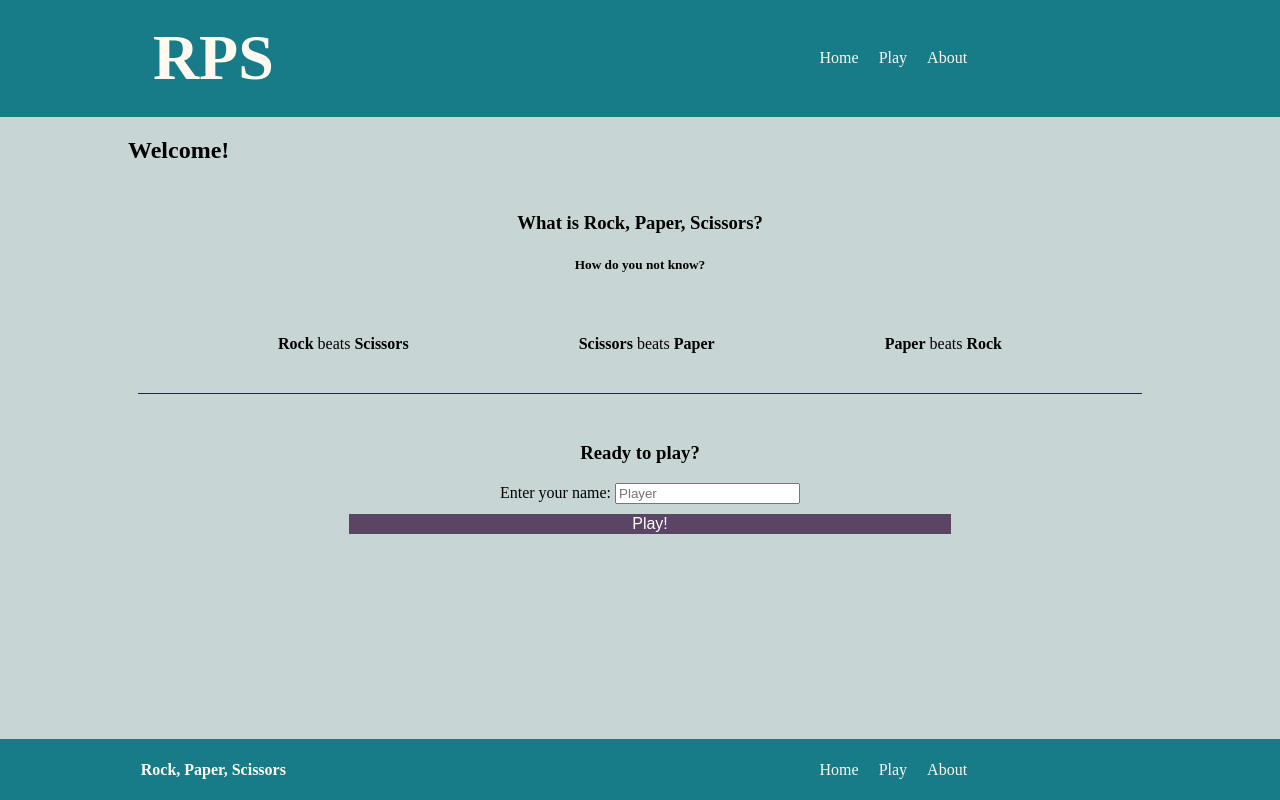
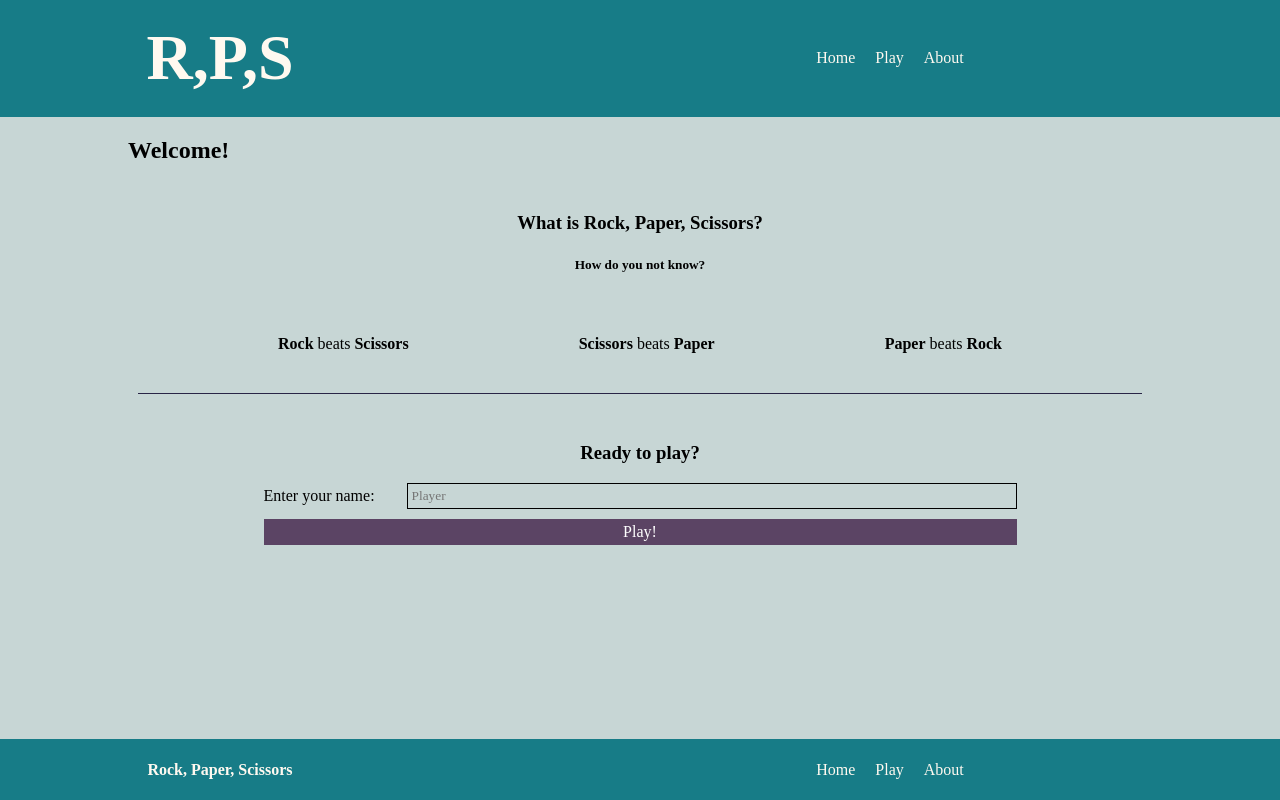
Before and after one commit to JnnyRdng/flask_app_rock_paper_scissors__hw, a Flask app: page / in a window 1280 px wide. Run offline with Flask 2, Linux system fonts and the light colour scheme; some web fonts are replaced.

Commit message:
more tweaks to the css

```diff
--- a/app/static/css/about.css
+++ b/app/static/css/about.css
@@ -3,7 +3,7 @@ section {
     flex-flow: row wrap;
     align-items: center;
     justify-content: center;
-    padding: 40px;
+    /* padding: 40px; */
 }
 
 img {
--- a/app/static/css/style.css
+++ b/app/static/css/style.css
@@ -19,7 +19,6 @@ body {
     font-family: phoreuscherokee, serif;
     display: grid;
     grid-template-rows: auto 1fr auto;
-    /* align-items: start; */
 }
 
 body>header {
@@ -30,6 +29,7 @@ body>header {
     justify-items: center;
     align-items: center;
     color: var(--floral-white);
+    padding: 0px 10px;
 }
 
 #logo {
@@ -44,7 +44,6 @@ nav>ul {
     display: flex;
     flex-flow: row wrap;
     justify-content: space-between;
-    /* grid-template-columns: 1fr 1fr 1fr; */
     list-style: none;
 }
 
@@ -52,17 +51,15 @@ nav>ul>li>a {
     color: var(--floral-white);
     text-decoration: none;
 }
+
 nav>ul>li>a:hover {
-
     text-decoration: underline;
 }
 
 body>main {
     width: 80%;
     margin: 0px auto;
-    /* margin: auto; */
     align-self: start;
-    /* background-color: hotpink; */
 }
 
 body>main>article {
@@ -72,6 +69,7 @@ body>main>article {
 body>main>article>main>hgroup {
     text-align: center;
 }
+
 body>main>article>main>aside {
     text-align: center;
     display: flex;
@@ -80,9 +78,11 @@ body>main>article>main>aside {
     border-bottom: 1px solid var(--dark-purple);
     padding: 30px 0px;
 }
+
 body>main>article>main>aside>p {
     margin: 10px 30px;
 }
+
 body>main>article>main>section {
     display: flex;
     flex-flow: column wrap;
@@ -95,29 +95,22 @@ body>main>article>section {
     display: flex;
     flex-flow: row wrap;
     justify-content: space-evenly;
-    width: 100%;
-}
-
-body>main>article>section>form {
-    display: flex;
-    flex-flow: column wrap;
-    justify-content: space-evenly;
-    align-items: center;
-    /* width: 100%; */
 }
 
 input[type=submit] {
     margin: 10px;
+    padding: 4px;
     border-style: none;
     background-color: var(--english-violet);
     color: white;
     cursor: pointer;
+    font-family: phoreuscherokee, serif;
+    font-size: 1em;
 }
 
 input[type=submit]:hover {
     background-color: var(--dark-purple);
 }
-
 
 input[type=submit]:active {
     background-color: var(--mango-tango);
@@ -130,4 +123,5 @@ body>footer {
     grid-template-columns: 3fr 6fr;
     justify-items: center;
     align-items: center;
+    padding: 0px 10px;
 }
--- /dev/null
+++ b/app/static/css/welcome.css
@@ -0,0 +1,39 @@
+body>main>article>main>section>form {
+    display: flex;
+    flex-flow: column;
+    justify-content: stretch;
+    align-items: center;
+    width: 75%;
+}
+
+body>main>article>main>section>form>div {
+    width: 100%;
+    display: grid;
+    grid-template-columns: auto 1fr;
+    justify-content: center;
+    align-items: center;
+    column-gap: 2em;
+}
+
+input[type=text] {
+    background-color: transparent;
+    border: 1px solid black;
+    box-sizing: border-box;
+    font-family: phoreuscherokee, serif;
+    padding: 4px;
+}
+
+input[type=text]::placeholder {
+    font-family: phoreuscherokee, serif;
+}
+
+input[type=text]:focus {
+    outline: none;
+    box-shadow: 0px 0px 5px black;
+}
+
+input[type="submit"] {
+    border-radius: 0px;
+    height: initial;
+    width: 100%;
+}
--- a/app/templates/about.html
+++ b/app/templates/about.html
@@ -5,6 +5,9 @@
 {% endblock %}
 
 {% block content %}
+<header>
+  <h2>About</h2>
+</header>
 <section>
   <img src="{{ url_for('static', filename='img/the_rock.jpg') }}" alt="The Rock">
   <div>
--- a/app/templates/base.html
+++ b/app/templates/base.html
@@ -12,8 +12,7 @@
 
 <body>
   <header>
-    <h1><a id="logo" href="/">RPS</a></h1>
-    <!-- <h2>{{title}}</h2> -->
+    <h1><a id="logo" href="/">R,P,S</a></h1>
     <nav>
       <ul>
         <li><a href="/">Home</a></li>
--- a/app/templates/draw.html
+++ b/app/templates/draw.html
@@ -6,7 +6,7 @@
 </header>
 <article>
   <p>
-    You both played {{ choice }}! It's a draw!
+    You both played <strong>{{ choice }}</strong>! It's a draw!
   </p>
 </article>
 {% endblock %}
--- a/app/templates/loser.html
+++ b/app/templates/loser.html
@@ -6,7 +6,7 @@
 </header>
 <article>
   <p>
-    You Lost! {{ winner.name }} beat {{ loser.name }} playing {{ winner.choice }} against {{ loser.choice }}
+    You Lost! {{ winner.name }} beat {{ loser.name }} playing <strong>{{ winner.choice }}</strong> against <strong>{{ loser.choice }}</strong>
   </p>
 </article>
 
--- a/app/templates/play.html
+++ b/app/templates/play.html
@@ -6,7 +6,9 @@
 
 {% block content %}
 <article>
-  <h2>Pick a move, {{ player_name }}:</h2>
+  <header>
+    <h2>Pick a move, {{ player_name }}:</h2>
+  </header>
   <section>
     <form action="/get-choices" method="post">
       <input type="hidden" name="move" value="rock">
--- a/app/templates/welcome.html
+++ b/app/templates/welcome.html
@@ -1,27 +1,7 @@
 {% extends "base.html" %}
 
 {% block style %}
-
-<style>
-  body>article>main>article {
-    display: flex;
-    flex-flow: column wrap;
-    align-items: center;
-  }
-  input[type="submit"] {
-    border-radius: 0px;
-    height: initial;
-    width: 100%;
-    font-size: initial;
-  }
-  form {
-    width: 60%;
-    display: flex;
-    flex-flow: column wrap;
-    align-items: center;
-  }
-</style>
-
+<link rel="stylesheet" href="{{ url_for('static', filename='css/welcome.css') }}">
 {% endblock %}
 
 {% block content %}
@@ -53,5 +33,4 @@
     </section>
   </main>
 </article>
-
 {% endblock %}
--- a/app/templates/winner.html
+++ b/app/templates/winner.html
@@ -6,7 +6,7 @@
 </header>
 <article>
   <p>
-    {{ winner.name }} beat {{ loser.name }} playing {{ winner.choice }} against {{ loser.choice }}
+    {{ winner.name }} beat {{ loser.name }} playing <strong>{{ winner.choice }}</strong> against <strong>{{ loser.choice }}</strong>
   </p>
 </article>
 {% endblock %}
```
Also changed, not shown: app/static/css/play.css (+12 -8 lines), app/static/css/results.css (+5 -2 lines).
